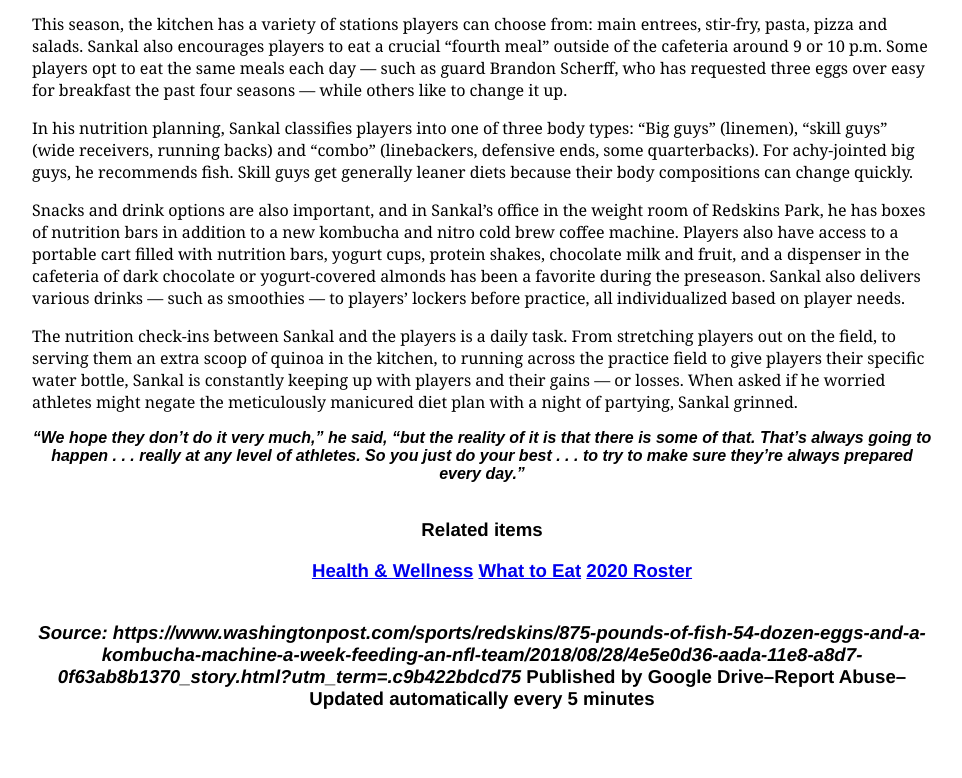
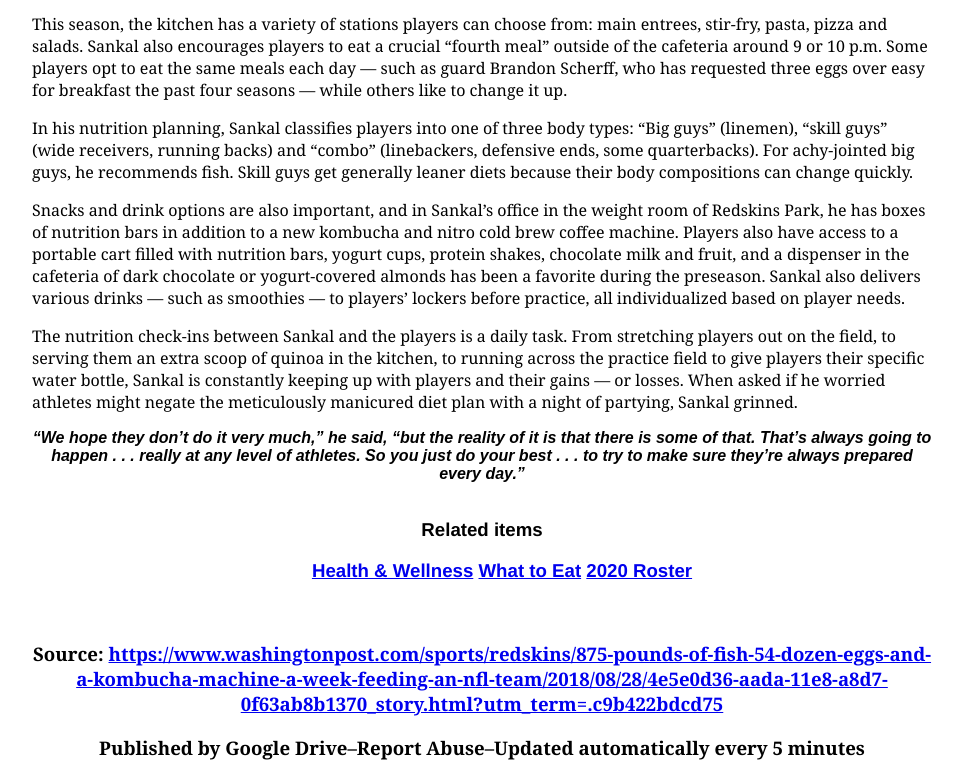
Before and after one commit to pmaizes/MaizesLayout1, a plain HTML site: page index.html in a window 1280 px wide. Shown: the part 1987-2765 px from the top of the page, without its empty margins (158-1120 px from the left). Before the commit the page ends 2705 px from the top, so only its background shows below. Drawn offline with Linux system fonts and the light colour scheme; a web font is replaced by a local one.

Commit message:
fixed the source at the bottom

```diff
--- a/index.html
+++ b/index.html
@@ -113,10 +113,10 @@
    </ul><br>
 
 
-   <cite>Source: https://www.washingtonpost.com/sports/redskins/875-pounds-of-fish-54-dozen-eggs-and-a-kombucha-machine-a-week-feeding-an-nfl-team/2018/08/28/4e5e0d36-aada-11e8-a8d7-0f63ab8b1370_story.html?utm_term=.c9b422bdcd75</cite>
+   <p>Source: <a href="https://www.washingtonpost.com/sports/redskins/875-pounds-of-fish-54-dozen-eggs-and-a-kombucha-machine-a-week-feeding-an-nfl-team/2018/08/28/4e5e0d36-aada-11e8-a8d7-0f63ab8b1370_story.html?utm_term=.c9b422bdcd75" target="_blank">https://www.washingtonpost.com/sports/redskins/875-pounds-of-fish-54-dozen-eggs-and-a-kombucha-machine-a-week-feeding-an-nfl-team/2018/08/28/4e5e0d36-aada-11e8-a8d7-0f63ab8b1370_story.html?utm_term=.c9b422bdcd75</a>
 
 
-   Published by Google Drive–Report Abuse–Updated automatically every 5 minutes
+   <p>Published by Google Drive–Report Abuse–Updated automatically every 5 minutes</p>
 
    </div>
 
```
Also changed, not shown: 2 other files.
